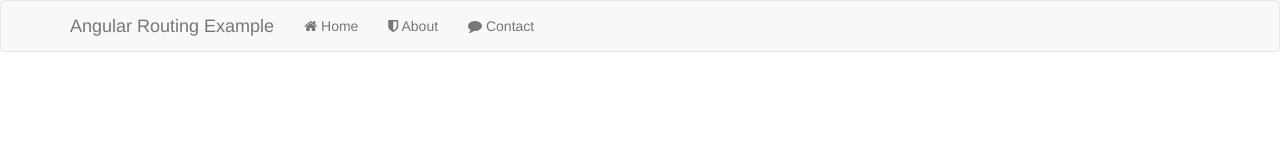
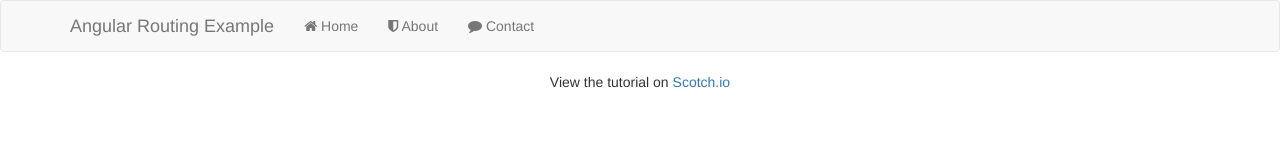
Before and after one commit to keithGrout/ng-challenge, a plain HTML site: page day1/index.html in a window 1280 px wide. Drawn offline with nearby package versions, Linux system fonts and the light colour scheme.

Commit message:
added footer

```diff
--- a/day1/index.html
+++ b/day1/index.html
@@ -31,7 +31,17 @@
 	</header>
 
 	<!-- Main Content and Injected Views -->
+	<div id="main">
+
+		<!-- angular templating -->
+		<!-- this is where content will be injected -->
+
+	</div>
+
 	<!-- Footer -->
+	<footer class="text-center">
+		View the tutorial on <a href="http://scotch.io/tutorials/angular-routing-and-templating-tutorial">Scotch.io</a>
+	</footer>
 </body>
 
 </html>
```
